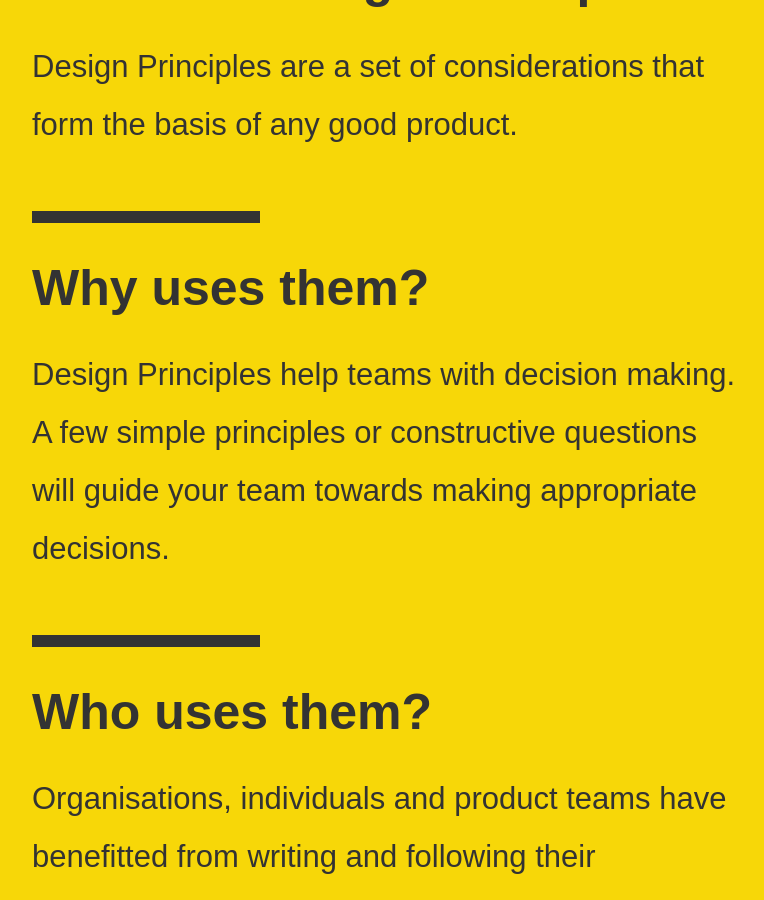
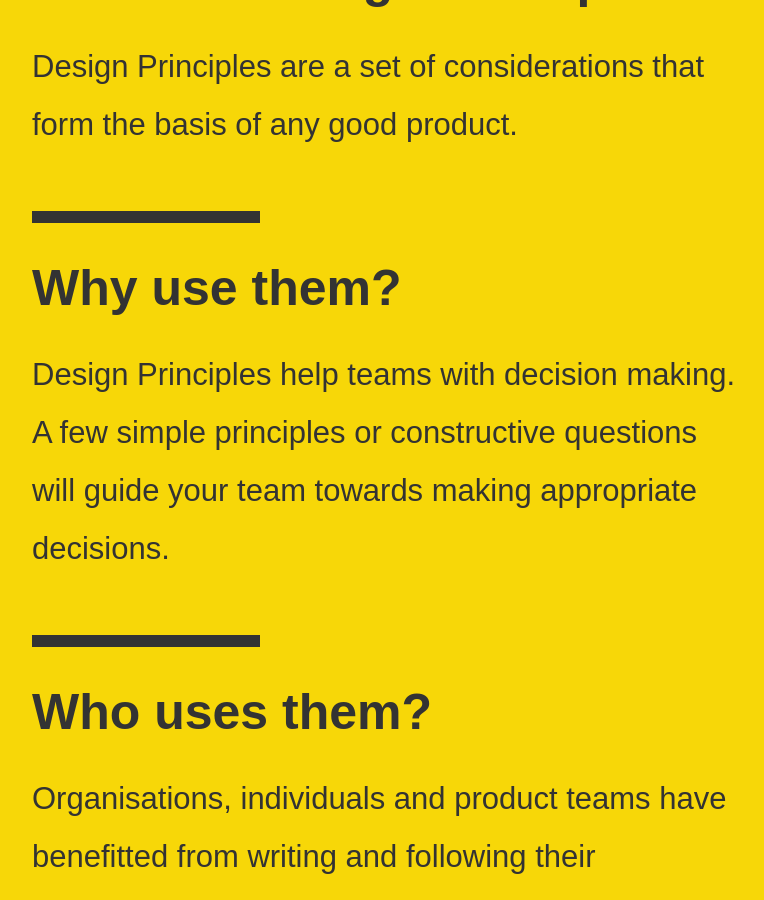
Before and after one commit to benbrignell/principles.design, a Jekyll site: the page built from index.html, in a window 1280 px wide and 900 px high, scrolled down 1363 px. Shown: the whole window, without its empty margins (68-832 px from the left). Built offline with Jekyll 4.4.1, drawn with Linux system fonts in a browser that asks for light colours.

Commit message:
fixed typo on homepage

```diff
--- a/_layouts/home.html
+++ b/_layouts/home.html
@@ -11,7 +11,7 @@
 
         {% include info-block.html title="What are Design Principles?" description="Design Principles are a set of considerations that form the basis of any good product."%}
 
-        {% include info-block.html title="Why uses them?" description="Design Principles help teams with decision making. A few simple principles or constructive questions will guide your team towards making appropriate decisions." %}
+        {% include info-block.html title="Why use them?" description="Design Principles help teams with decision making. A few simple principles or constructive questions will guide your team towards making appropriate decisions." %}
 
         {% include info-block.html title="Who uses them?" description="Organisations, individuals and product teams have benefitted from writing and following their principles.<br>Here are a few examples:" %}
       </div>
```
